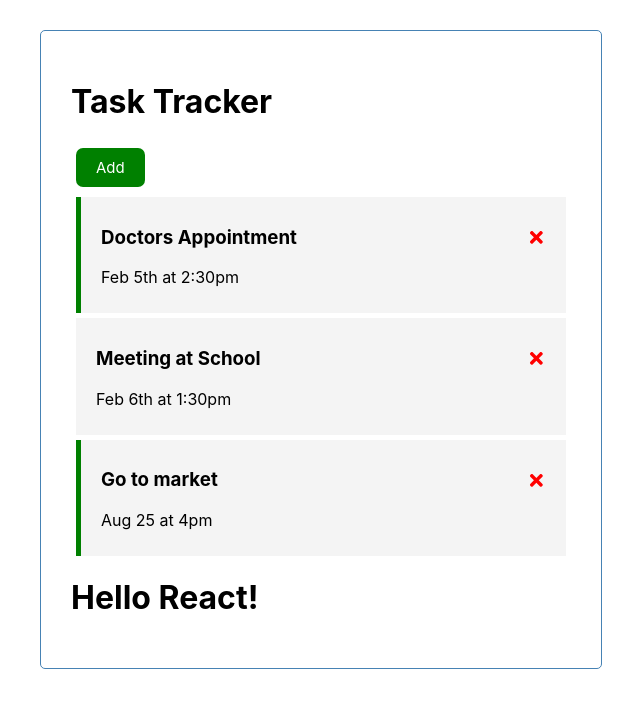
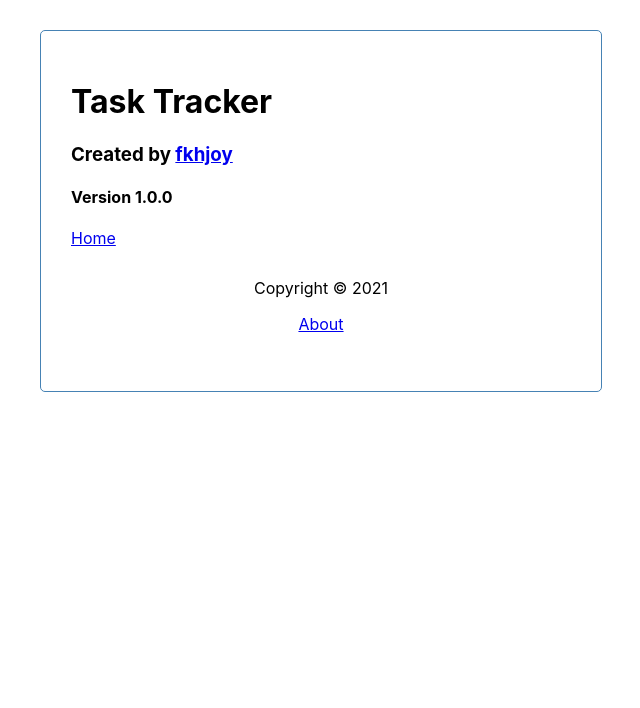
Before and after one commit to fkhjoy/react-task-tracker, a React (Create React App) app: page /about in a window 1280 px wide. Shown: the top 708 px of the page, without its empty margins (319-959 px from the left). Built offline with nearby package versions, Linux system fonts and the light colour scheme; data requests are answered from the project's data file.

Commit message:
added routing to about and home

```diff
--- a/package.json
+++ b/package.json
@@ -10,6 +10,7 @@
     "react": "^17.0.2",
     "react-dom": "^17.0.2",
     "react-icons": "^4.2.0",
+    "react-router-dom": "^5.2.0",
     "react-scripts": "4.0.3",
     "web-vitals": "^1.1.2"
   },
--- a/src/App.js
+++ b/src/App.js
@@ -1,7 +1,10 @@
 import { useState, useEffect } from 'react';
+import { BrowserRouter as Router, Route } from 'react-router-dom'
 import Header from './components/Header'
 import Tasks from './components/Tasks'
 import AddTask from './components/AddTask';
+import Footer from './components/Footer'
+import About from './components/About'
 
 
 function App() {
@@ -81,12 +84,30 @@
   }
 
   return (
-    <div className="container">
-      <Header text='Task Tracker' onAdd = {() => setShowAddTask(!showAddTask)} showAdd={showAddTask} />
-      {showAddTask && <AddTask onAdd={ addTask } />}
-      {tasks.length > 0 ? (<Tasks tasks = {tasks} onDelete={deleteTask} onToggle={toggleReminder}/>) : ('No tasks to show')}
-      <h1>Hello React!</h1>
-    </div>
+    <Router>
+      <div className="container">
+        <Header
+          text='Task Tracker'
+          onAdd = {() => setShowAddTask(!showAddTask)}
+          showAdd={showAddTask}
+        />
+
+        <Route path='/' exact render= {(props) => (
+          <>
+            {showAddTask && <AddTask onAdd={ addTask } />}
+            {tasks.length > 0 ? (
+            <Tasks
+              tasks = {tasks}
+              onDelete={deleteTask}
+              onToggle={toggleReminder}
+            />) : ('No tasks to show')}
+
+          </>
+        )} />
+        <Route path='/about' component={About} />
+        <Footer />
+      </div>
+    </Router>
   );
 }
 
--- /dev/null
+++ b/src/components/About.js
@@ -0,0 +1,14 @@
+import { Link } from 'react-router-dom'
+
+const About = () => {
+    return (
+        <div>
+            <h3>Created by <a href='https://github.com/fkhjoy'>fkhjoy</a> </h3>
+            <h4>Version 1.0.0</h4>
+            <Link to='/'>Home</Link>
+        </div>
+    )
+}
+
+
+export default About
--- /dev/null
+++ b/src/components/Footer.js
@@ -0,0 +1,12 @@
+import { Link } from 'react-router-dom'
+
+const Footer = () => {
+    return (
+        <footer>
+            <p>Copyright &copy; 2021</p>
+            <Link to='/about'>About</Link>
+        </footer>
+    )
+}
+
+export default Footer
--- a/src/components/Header.js
+++ b/src/components/Header.js
@@ -1,11 +1,21 @@
 import Button from './Button'
+import { useLocation } from 'react-router'
 
 const Header = ({ text, onAdd, showAdd }) => {
+    const location = useLocation()
 
     return (
         <header>
             <h1>{text}</h1>
-            <Button onClick={onAdd} text={ showAdd ? 'Close':'Add'} color={ showAdd ? 'red':'green'}/>
+            {location.pathname ==='/' && (
+                <Button
+                onClick={onAdd}
+                text={ showAdd ? 'Close':'Add'}
+                color={ showAdd ? 'red':'green'}
+            />
+            )}
+
+
         </header>
     )
 }
```
Also changed, not shown: 1 other file (tests, documents, lock files or other folders).
